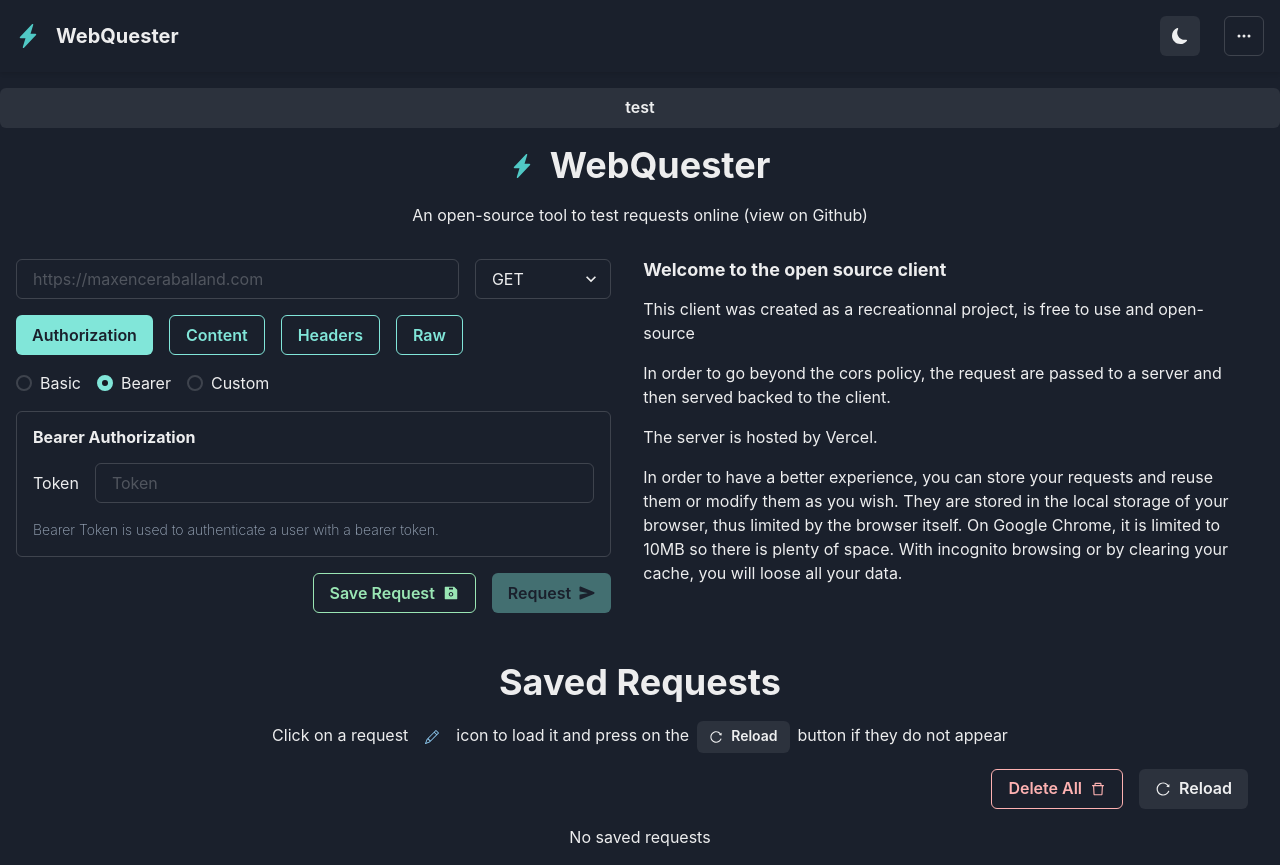
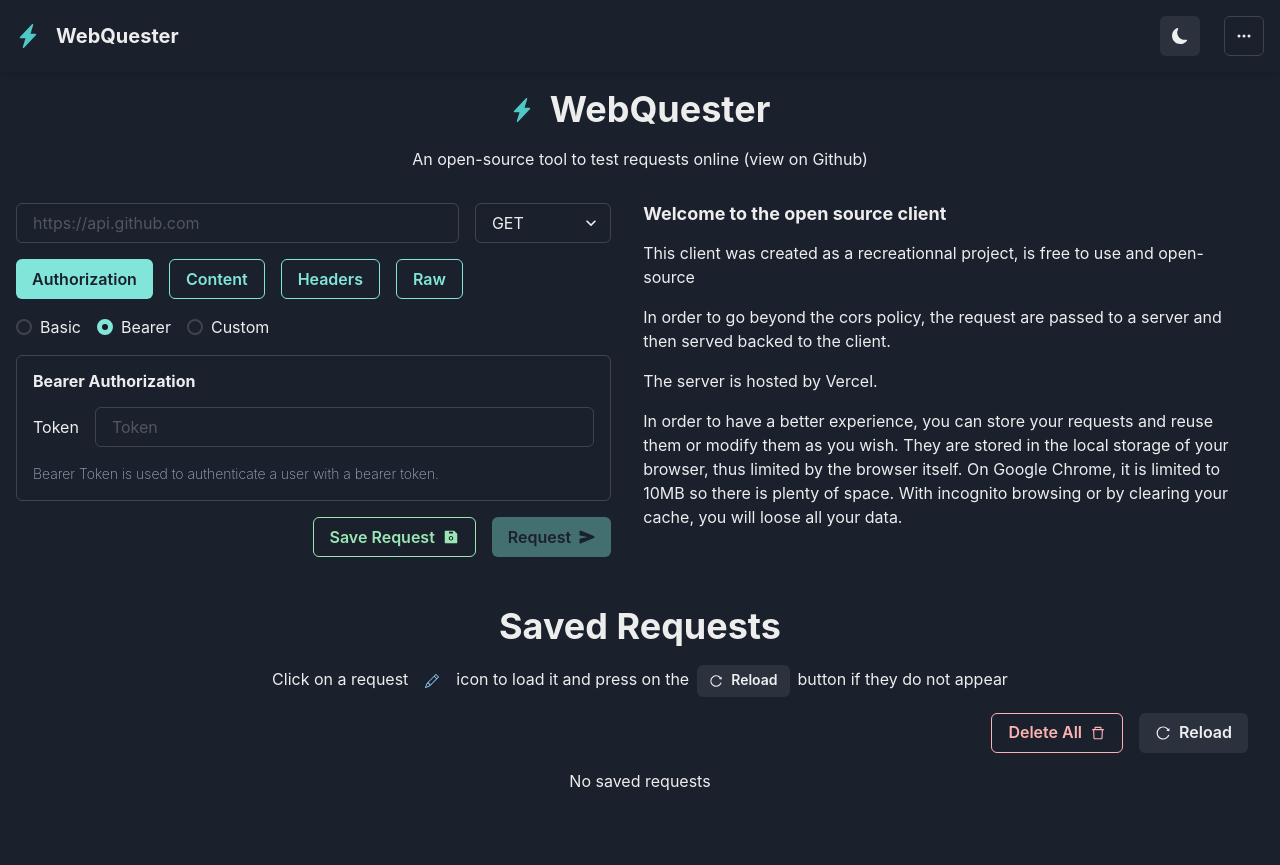
Before and after one commit to maxencerb/webquester, a Next.js app: page / in a window 1280 px wide. After the commit the page ends 809 px from the top, so only its background shows below. Built offline with nearby package versions, Linux system fonts and the light colour scheme.

Commit message:
Removed test button Handled js errors

```diff
--- a/components/RequestPanel.tsx
+++ b/components/RequestPanel.tsx
@@ -48,13 +48,17 @@
             <Stack
                 spacing={4}
                 direction='column'
+                as='form'
+                onSubmit={(e) => {
+                    e.preventDefault()
+                }}
             >
                 <Stack
                     spacing={4}
                     direction='row'
                 >
                     <Input
-                        placeholder='https://maxenceraballand.com'
+                        placeholder='https://api.github.com'
                         minWidth='250px'
                         flex={['4', '4', '3', '3']}
                         onChange={(e) => {
@@ -186,11 +190,19 @@
                             isLoading={loading}
                             onClick={async () => {
                                 setLoading(true)
-                                const res = await makeRequest(currentRequest)
-                                setCurrentResponse(res)
+                                try {
+                                    const res = await makeRequest(currentRequest)
+                                    setCurrentResponse(res)
+                                } catch (e: any) {
+                                    setCurrentResponse({
+                                        type: 'error',
+                                        error: e?.message || 'Unknown error'
+                                    })
+                                }
                                 setLoading(false)
                             }}
                             isDisabled={isInvalid}
+                            type='submit'
                         >Request</Button>
                     </Stack>
                 </Flex>
--- a/pages/index.tsx
+++ b/pages/index.tsx
@@ -58,13 +58,13 @@
 
       <AppBar/>
 
-      <Button
+      {/* <Button
         onClick={() => {
           console.log(toCurlRequest(currentRequest))
         }}
       >
         test
-      </Button>
+      </Button> */}
 
       <Center>
         <Stack
```
